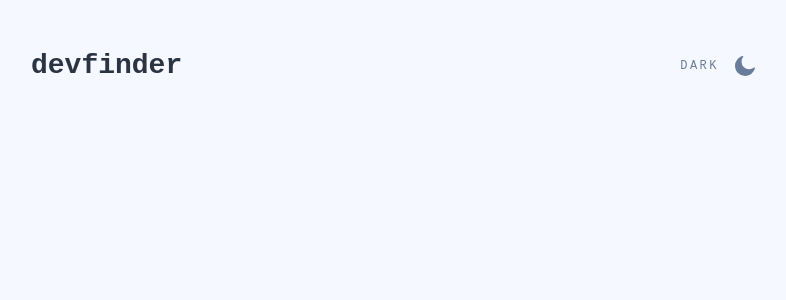
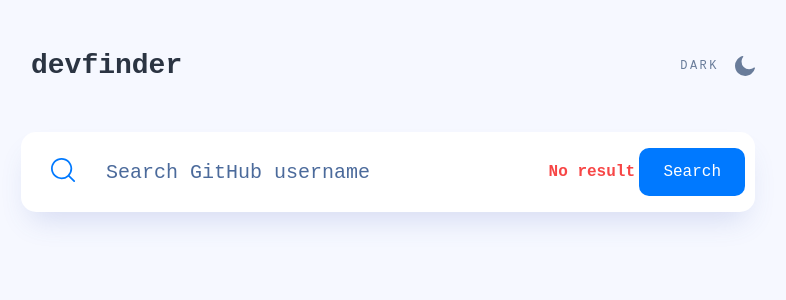
Before and after one commit to Kostin-ILya/GitHub_infoPortal-React-TS, a React (Vite) app: page / in a window 1280 px wide. Shown: the top 300 px of the page, without its empty margins (252-1038 px from the left). Built offline with nearby package versions, Linux system fonts and the light colour scheme.

Commit message:
add Search + Button

```diff
--- a/src/App.tsx
+++ b/src/App.tsx
@@ -1,11 +1,14 @@
 import { Container } from 'components/Container'
 import { Header } from 'components/Header'
+import { Search } from 'components/Search'
 
 import './App.css'
 function App() {
   return (
     <Container>
       <Header />
+
+      <Search isError />
     </Container>
   )
 }
--- /dev/null
+++ b/src/components/Button/Button.module.scss
@@ -0,0 +1,14 @@
+.button {
+  padding: 12px 24px;
+  border-radius: 10px;
+  border: none;
+  background-color: var(--main-color);
+  color: var(--white);
+  font-size: 1rem;
+  line-height: 1.5;
+  cursor: pointer;
+
+  &:hover {
+    background-color: var(--main-color-hover);
+  }
+}
--- /dev/null
+++ b/src/components/Button/Button.tsx
@@ -0,0 +1,12 @@
+import styles from './Button.module.scss';
+
+interface ButtonProps {
+  children: string,
+  onClick?: React.MouseEventHandler<HTMLButtonElement>,
+}
+
+export const Button = ({ children, onClick }: ButtonProps) => (
+  <button className={styles.button} onClick={onClick}>
+    {children}
+  </button>
+);
--- /dev/null
+++ b/src/components/Button/index.ts
@@ -0,0 +1 @@
+export * from './Button';
--- a/src/components/Header/Header.tsx
+++ b/src/components/Header/Header.tsx
@@ -1,9 +1,11 @@
 import { ThemeSwitcher } from 'components/ThemeSwitcher'
+
 import styles from './Header.module.scss'
 
 export const Header = () => (
   <div className={styles.header}>
     <div className={styles.logo}>devfinder</div>
+
     <ThemeSwitcher />
   </div>
 )
--- /dev/null
+++ b/src/components/Search/Search.module.scss
@@ -0,0 +1,59 @@
+body[data-theme='light'] {
+  --search-bg: var(--white);
+  --search-color: var(--gray-300);
+  --search-placeholder-color: var(--gray-200);
+  --search-shadow: var(--shadow);
+}
+
+body[data-theme='dark'] {
+  --search-bg: var(--gray-400);
+  --search-color: var(--white);
+  --search-placeholder-color: var(--white);
+  --search-shadow: unset;
+}
+
+.search {
+  position: relative;
+  padding: 10px 10px 10px 30px;
+  // padding: 10px 10px 10px 16px;
+  background-color: var(--search-bg, white);
+  display: flex;
+  align-items: center;
+  box-shadow: var(--search-shadow);
+  border-radius: 15px;
+  cursor: pointer;
+}
+
+.textField {
+  padding: 0 10px;
+  flex-grow: 10;
+  height: 60px;
+  max-width: calc(100% - 100px - 20px);
+  border: none;
+  color: var(--search-color);
+  font-size: 1.25rem;
+  // font-size: 0.75rem;
+  margin: 0 20px;
+  background-color: var(--search-bg);
+
+  &::placeholder {
+    color: var(--search-placeholder-color);
+  }
+  &:focus {
+    outline: none;
+  }
+}
+
+.error {
+  position: absolute;
+  color: var(--error-color);
+  font-size: 1rem;
+  line-height: 1.5;
+  font-weight: 700;
+  cursor: auto;
+  right: 120px;
+  top: 50%;
+  transform: translateY(-50%);
+  // right: 50%;
+  // bottom: 5px;
+}
--- /dev/null
+++ b/src/components/Search/Search.tsx
@@ -0,0 +1,39 @@
+import { useState } from 'react'
+
+import { Button } from 'components/Button'
+
+import styles from './Search.module.scss'
+import SearchIcon from 'assets/icon-search.svg?react'
+
+interface SearchProps {
+  isError: boolean
+}
+
+export const Search = ({ isError }: SearchProps) => {
+  const [search, setSearch] = useState('')
+
+  const onSearch = () => {
+    setSearch('')
+  }
+
+  return (
+    <div className={styles.search}>
+      <label className={styles.label} htmlFor="username">
+        <SearchIcon />
+      </label>
+
+      <input
+        className={styles.textField}
+        type="text"
+        id="username"
+        placeholder="Search GitHub username"
+        value={search}
+        onChange={(e) => setSearch(e.target.value)}
+      />
+
+      {isError && <div className={styles.error}>No result</div>}
+
+      <Button onClick={onSearch}>Search</Button>
+    </div>
+  )
+}
--- /dev/null
+++ b/src/components/Search/index.ts
@@ -0,0 +1 @@
+export * from './Search';
--- a/src/components/ThemeSwitcher/ThemeSwitcher.tsx
+++ b/src/components/ThemeSwitcher/ThemeSwitcher.tsx
@@ -7,7 +7,7 @@ import styles from './ThemeSwitcher.module.scss'
 
 export const ThemeSwitcher = () => {
   const [isDark, setDark] = useState(false)
-  const themeText = isDark ? 'Light' : 'Dark'
+
   const ThemeIcon = isDark ? SunIcon : MoonIcon
 
   useEffect(() => {
@@ -16,7 +16,8 @@ export const ThemeSwitcher = () => {
 
   return (
     <div className={styles.switcher} onClick={() => setDark(!isDark)}>
-      <span>{themeText}</span>
+      <span>{isDark ? 'Light' : 'Dark'}</span>
+
       <ThemeIcon className={styles.icon} />
     </div>
   )
```
